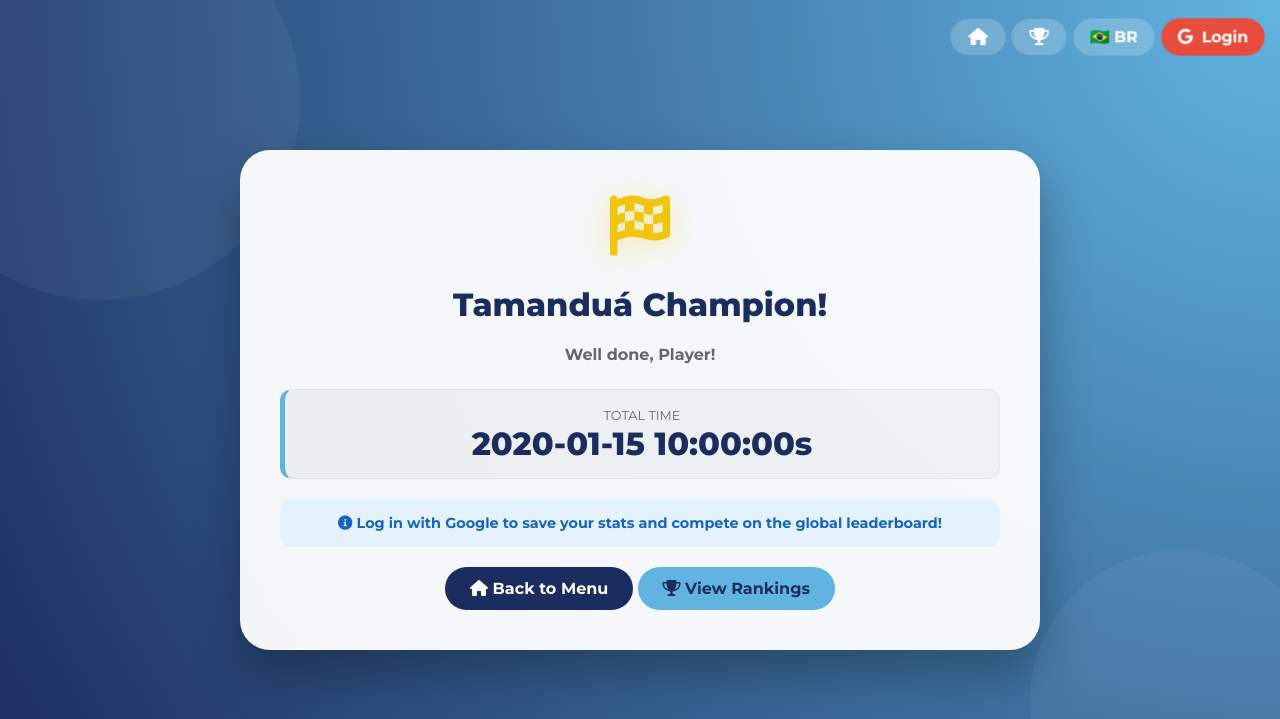
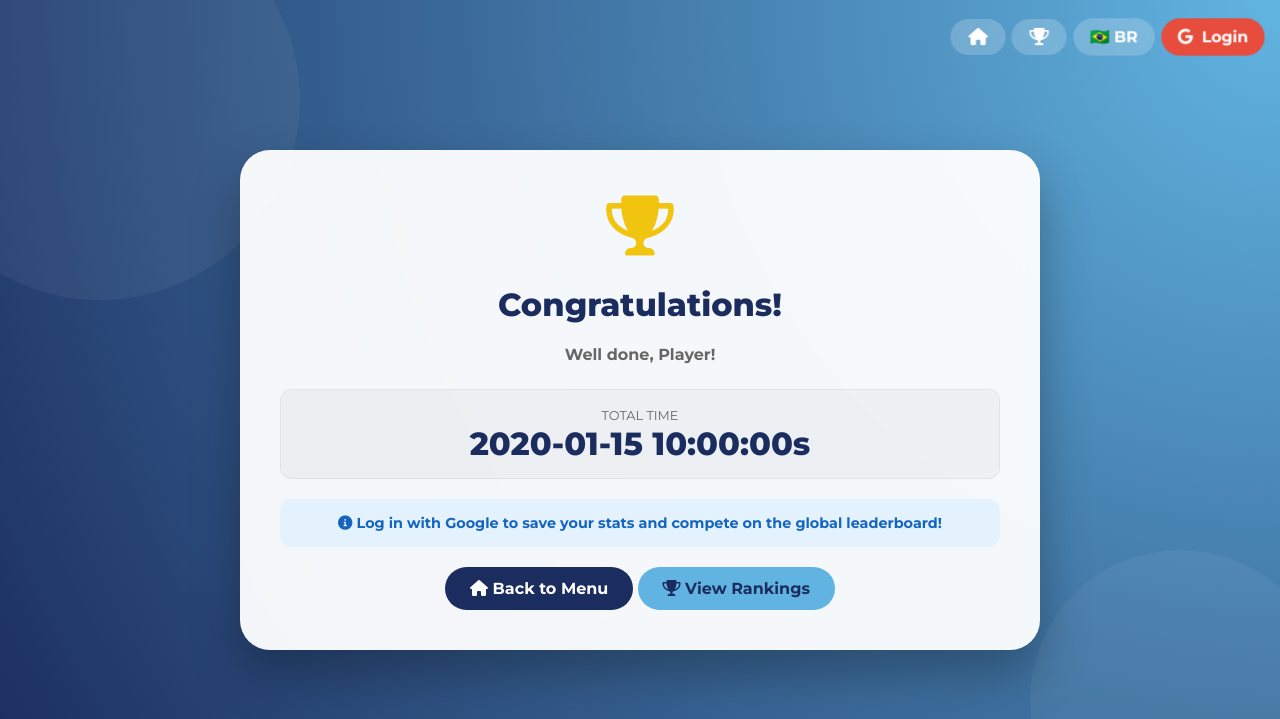
Before and after one commit to seixas-fun/tamandua, a Flask app: template app/templates/game/victory.html in a window 1280 px wide. Shown: the top 719 px of the page. Run offline with Flask 3, Linux system fonts and the light colour scheme; the template is opened without the code that fills it: most values are stand-ins (such as "Sample title", 1, 10 or a date in 2020).

Commit message:
Minor changes in victory.html

```diff
--- a/app/templates/game/index.html
+++ b/app/templates/game/index.html
@@ -39,10 +39,10 @@
     <div class="header-section text-center">
         {% if current_user.is_authenticated %}
             <h2>{{ _('Welcome') }}, {{ current_user.nickname }}!</h2>
-            <p>{{ _('Ready to test your knowledge of world flags?') }}</p>
+            <p>{{ _('Pick an option or type the name of the flag') }}</p>
         {% else %}
             <h2>{{ _('Welcome to Tamanduá!') }}</h2>
-            <p>{{ _('Test your knowledge of world flags.') }}</p>
+            <p>{{ _('Log in to compete with other players.') }}</p>
         {% endif %}
     </div>
 
--- a/app/templates/game/victory.html
+++ b/app/templates/game/victory.html
@@ -2,8 +2,8 @@
 
 {% block extra_css %}
 <style>
-    .victory-card { max-width: 550px; }
-    .trophy { font-size: 60px; color: var(--accent-gold); margin-bottom: 10px; filter: drop-shadow(0 5px 15px rgba(241, 196, 15, 0.4)); }
+    .victory-card { max-width: 600px; }
+    .trophy { font-size: 60px; color: var(--accent-gold); margin-bottom: 10px; }
     h1 { color: var(--dark); font-weight: 800; font-size: 2rem;}
     .stats-grid { display: grid; grid-template-columns: 1fr 1fr; gap: 10px; margin-bottom: 20px; }
     .stat-box { background: rgba(0,0,0,0.03); padding: 15px; border-radius: 12px; border: 1px solid rgba(0,0,0,0.05); }
@@ -15,13 +15,13 @@
 
 {% block content %}
 <div class="glass-card victory-card">
-    <div class="trophy"><i class="fas fa-flag-checkered"></i></div>
-    <h1>{{ _('Tamanduá Champion!') }}</h1>
+    <div class="trophy"><i class="fas fa-trophy"></i></div>
+    <h1>{{ _('Congratulations!') }}</h1>
     <p style="color: #666; font-weight: bold; margin-bottom: 25px;">{{ _('Well done') }}, {{ current_user.nickname if current_user.is_authenticated else session.get('username', 'Player') }}!</p>
 
     <div class="stats-grid">
         {% if mode == 'multiple' %}
-            <div class="stat-box" style="grid-column: span 2; border-left: 5px solid #4caf50;">
+            <div class="stat-box" style="grid-column: span 2;">
                 <span style="color: #4caf50; font-weight: bold; font-size: 1.5rem;">
                     {{ ((hits / (hits + errors) * 100) | round(0, 'common') | int) if (hits + errors) > 0 else 0 }}% {{ _('Accuracy') }}
                 </span>
@@ -33,7 +33,7 @@
                 <span style="color: #f44336; font-weight: bold;"><i class="fas fa-times"></i> {{ errors }} {{ _('Missed') }}</span>
             </div>
         {% else %}
-            <div class="stat-box" style="grid-column: span 2; border-left: 5px solid var(--primary);">
+            <div class="stat-box" style="grid-column: span 2;">
                 <span style="font-size: 0.8em; color: #666;">{{ _('TOTAL TIME') }}</span>
                 <span style="color: var(--dark); font-weight: 800; font-size: 2rem; display: block;">{{ time }}s</span>
             </div>
```
